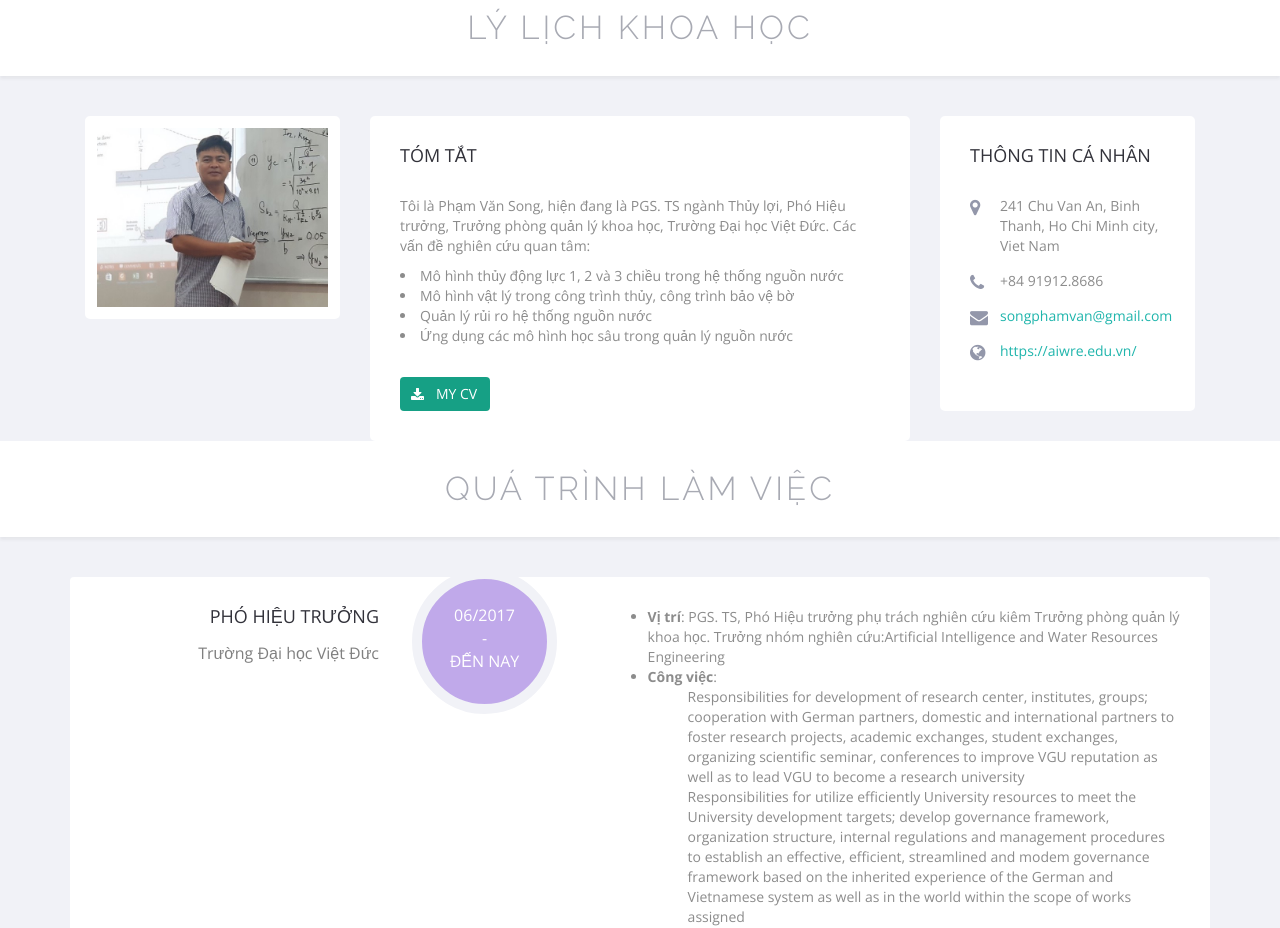
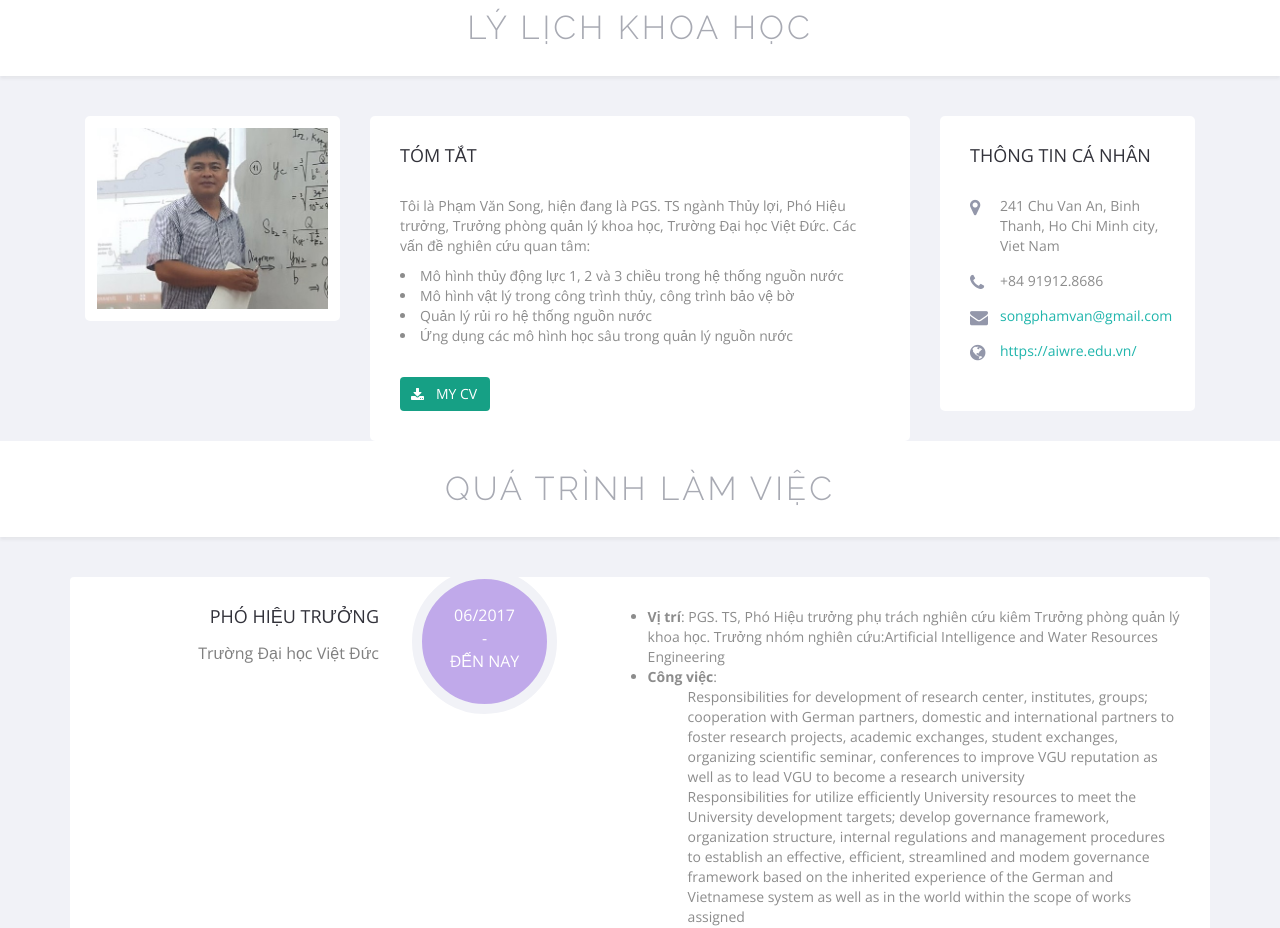
Before and after one commit to songpham-water/online_CV_Vietnamese, a plain HTML site: page index.html in a window 1280 px wide. Shown: the part 820-1748 px from the top of the page. Drawn offline with nearby package versions, Linux system fonts and the light colour scheme.

Commit message:
index file modified1

```diff
--- a/index.html
+++ b/index.html
@@ -76,7 +76,7 @@
             <div class="container">
                 <div class="col-md-3" data-scroll-reveal="enter from the left after .5s">
                     <div class="profile-photo section-box">
-                        <img src="IMG_0777.jpg" alt="Song Pham" class="profile-image img-responsive">
+                        <img src="song1.jpg" alt="Song Pham" class="profile-image img-responsive">
                     </div>
                     <!-- /.profile-photo -->
                 </div>
```
Also changed, not shown: IMG_0777.JPG (deleted), song1.JPG (added).
